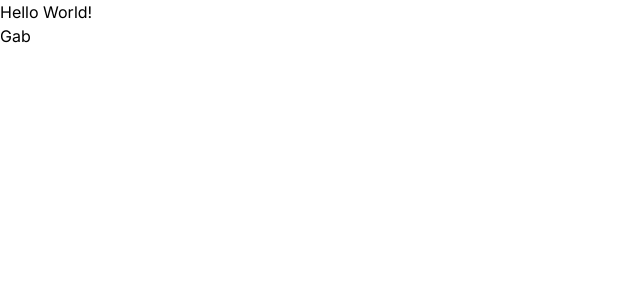
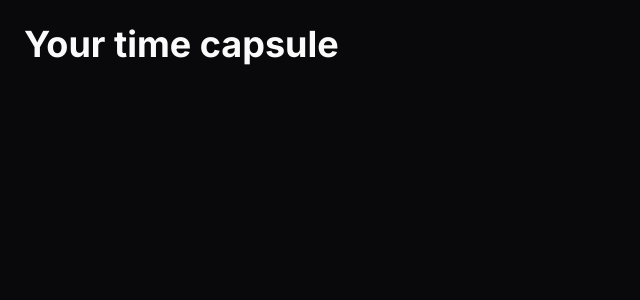
Before and after one commit to gabwestside/wst-spacetime, a Next.js app in the folder web/: page / in a window 1280 px wide. Shown: the top 300 px of the page, without its empty margins (0-640 px from the left). Built offline with nearby package versions, Linux system fonts and the light colour scheme.

Commit message:
refactor: cleaning up the project once again, and using tailwind

```diff
--- a/web/src/app/page.tsx
+++ b/web/src/app/page.tsx
@@ -1,11 +1,7 @@
-import { Button } from '@/components/Button'
-
 export default function Home() {
   return (
-    <h1>
-      Hello World!
-
-      <Button title='Gab' />
-    </h1>
+    <div className="h-screen bg-zinc-950 p-6 text-zinc-50">
+      <h1 className="text-4xl font-bold">Your time capsule</h1>
+    </div>
   )
 }
--- a/web/src/components/Button.tsx
+++ /dev/null
@@ -1,9 +0,0 @@
-interface ButtonProps {
-  title: string
-}
-
-export function Button(props: ButtonProps) {
-  return (
-    <h1>{props.title}</h1>
-  )
-}
```
Also changed, not shown: web/src/app/layout.tsx (+3 -6 lines).
